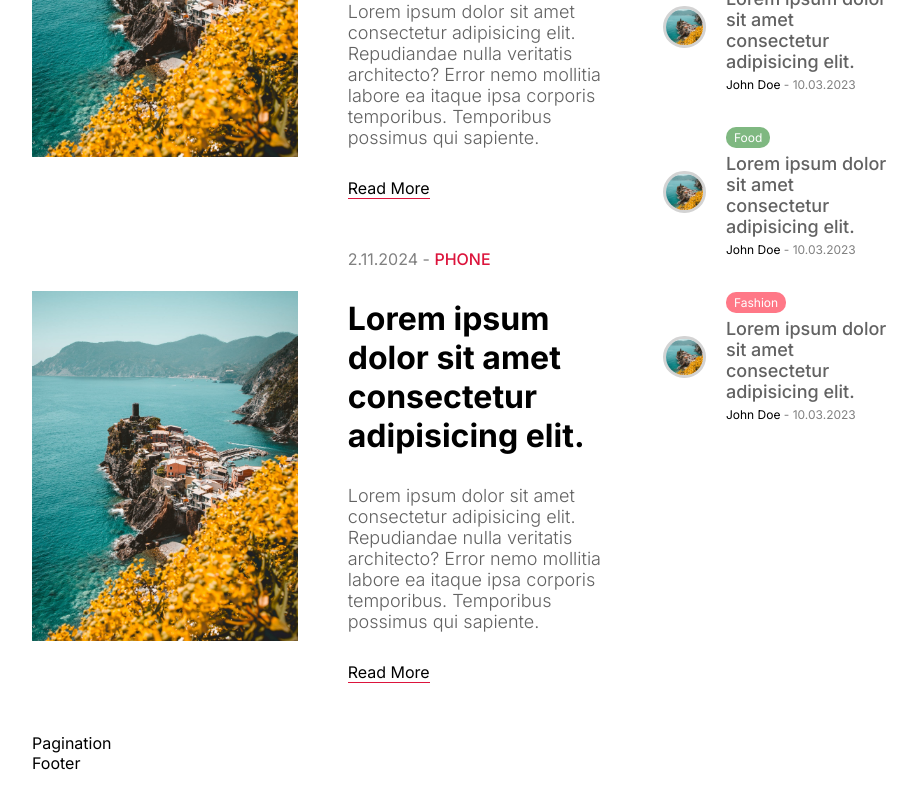
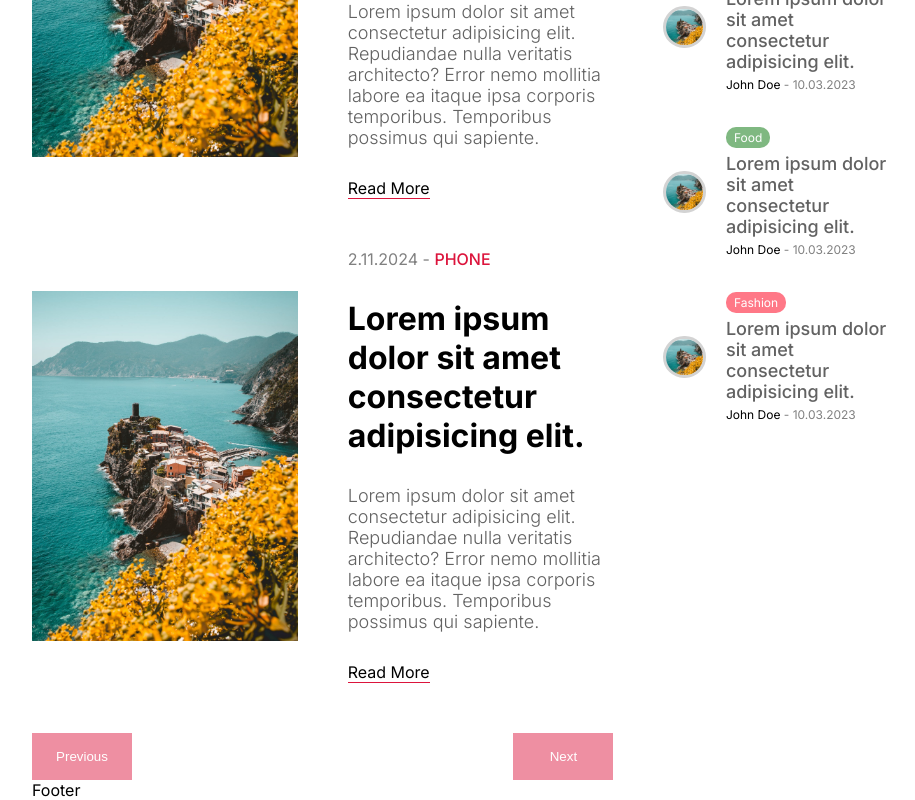
Before and after one commit to ASRathore0/Findables_Full_Stack_Project, a Next.js app: page / in a window 1280 px wide. Shown: the part 3047-3847 px from the top of the page, without its empty margins (176-1091 px from the left). Before the commit the page ends 3820 px from the top, so only its background shows below. Built offline with nearby package versions, Linux system fonts and the light colour scheme.

Commit message:
feat(Pagination): Add Pagination component and styles
- Implement Pagination component to provide navigation controls for page
  navigation
- Style Pagination component to display buttons for previous and next
  pages
- Utilize Next.js useRouter hook for client-side navigation

```diff
--- a/src/componenets/pagination/Pagination.jsx
+++ b/src/componenets/pagination/Pagination.jsx
@@ -1,8 +1,34 @@
-import react from "react";
+"use client";
+
+import React from "react";
 import styles from "./pagination.module.css";
+import { useRouter } from "next/navigation";
 
-const Pagination = () => {
-    return <div className={styles.container}>Pagination</div>;
+// Pagination component representing pagination controls
+const Pagination = ({ page, hasPrev, hasNext }) => {
+    // Initializing useRouter hook to access Next.js router object
+    const router = useRouter();
+
+    return (
+        <div className={styles.container}>
+            {/* Button for navigating to the previous page */}
+            <button
+                className={styles.button}
+                disabled={!hasPrev}
+                onClick={() => router.push(`?page=${page - 1}`)}
+            >
+                Previous
+            </button>
+            {/* Button for navigating to the next page */}
+            <button
+                disabled={!hasNext}
+                className={styles.button}
+                onClick={() => router.push(`?page=${page + 1}`)}
+            >
+                Next
+            </button>
+        </div>
+    );
 };
 
 export default Pagination;
--- a/src/componenets/pagination/pagination.module.css
+++ b/src/componenets/pagination/pagination.module.css
@@ -1,2 +1,18 @@
 .container {
+    display: flex;
+    justify-content: space-between;
 }
+
+.button {
+    width: 100px;
+    border: none;
+    padding: 16px;
+    background-color: crimson;
+    color: white;
+    cursor: pointer;
+}
+
+.button:disabled {
+    background-color: rgba(220, 20, 60, 0.473);
+    cursor: not-allowed;
+}
```
